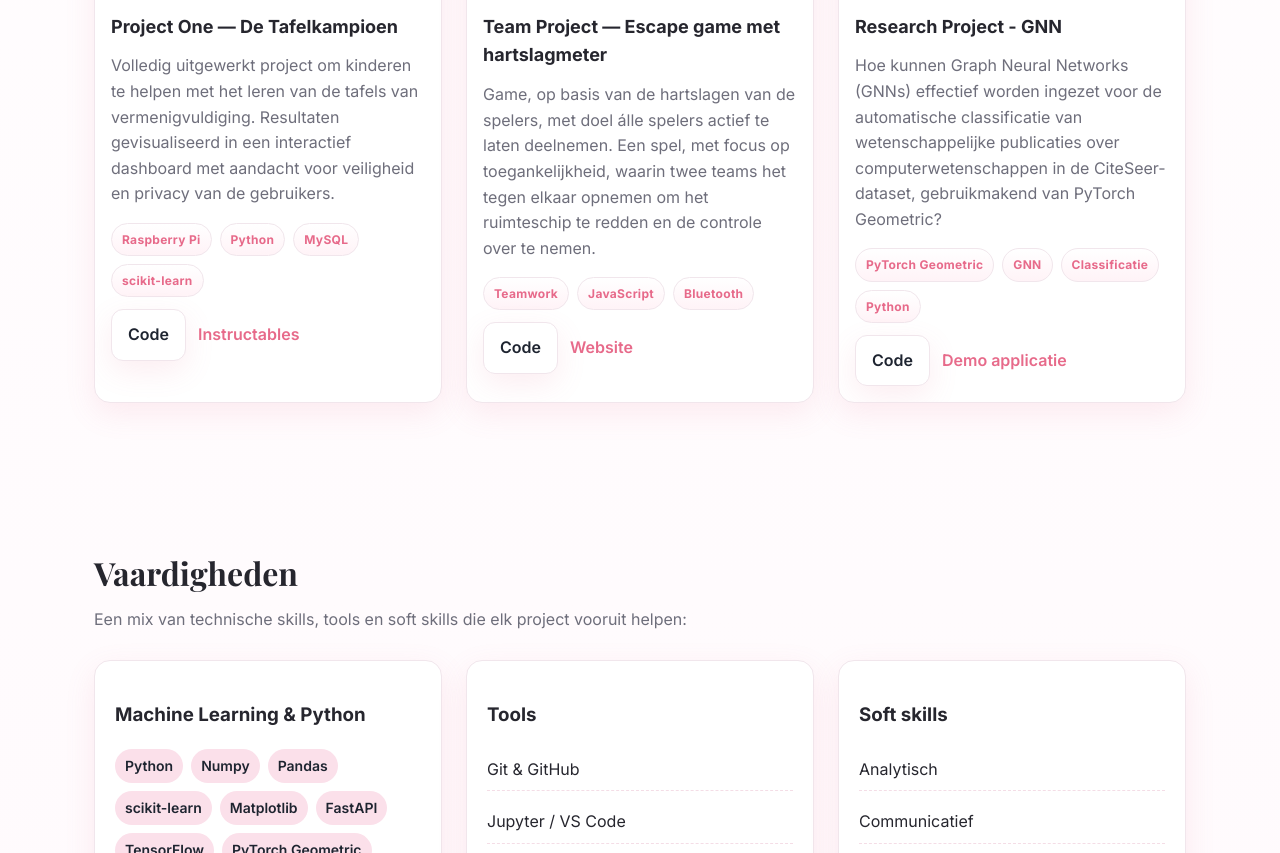
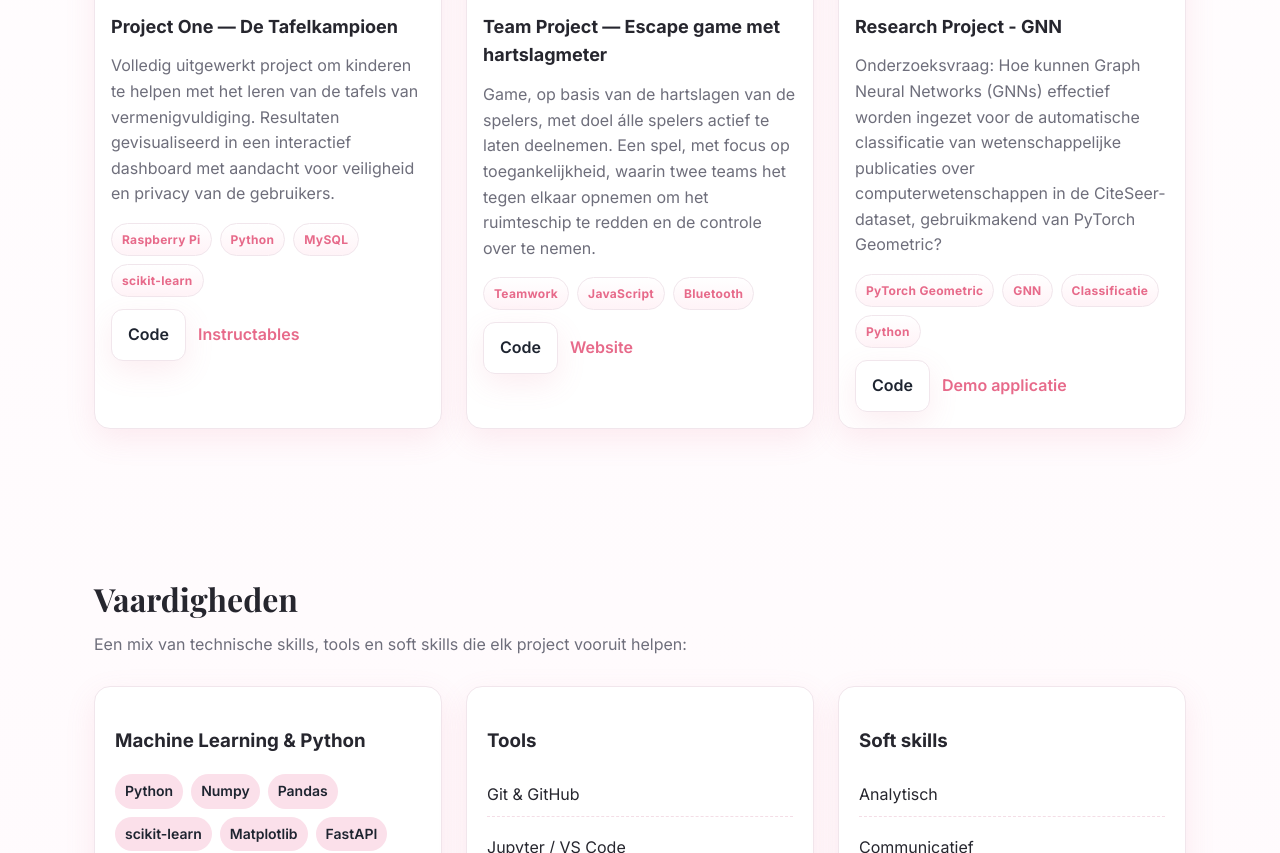
Before and after one commit to DeMeulemeesterRiet/Portfolio, a plain HTML site: page index.html in a window 1280 px wide. Shown: the part 1667-2520 px from the top of the page. Drawn offline with nearby package versions, Linux system fonts and the light colour scheme; a web font is replaced by a local one.

Commit message:
Update research project description to clarify the research question regarding Graph Neural Networks

```diff
--- a/index.html
+++ b/index.html
@@ -185,7 +185,7 @@
                         <div class="project-body">
                             <h3>Research Project - GNN</h3>
                             <p>
-                                Hoe kunnen Graph Neural Networks (GNNs) effectief worden ingezet voor de automatische classificatie van
+                                Onderzoeksvraag: Hoe kunnen Graph Neural Networks (GNNs) effectief worden ingezet voor de automatische classificatie van
                                 wetenschappelijke publicaties over computerwetenschappen in de CiteSeer-dataset, gebruikmakend van PyTorch Geometric?
                             </p>
                             <ul class="badge-list">
```
